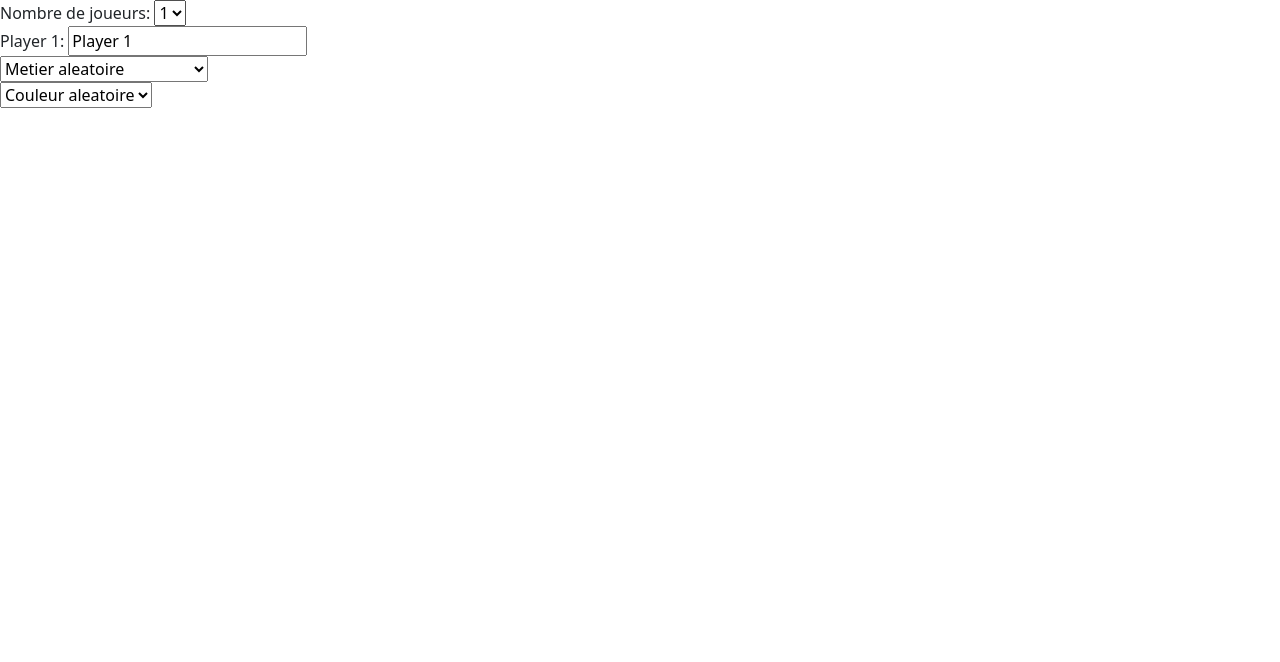
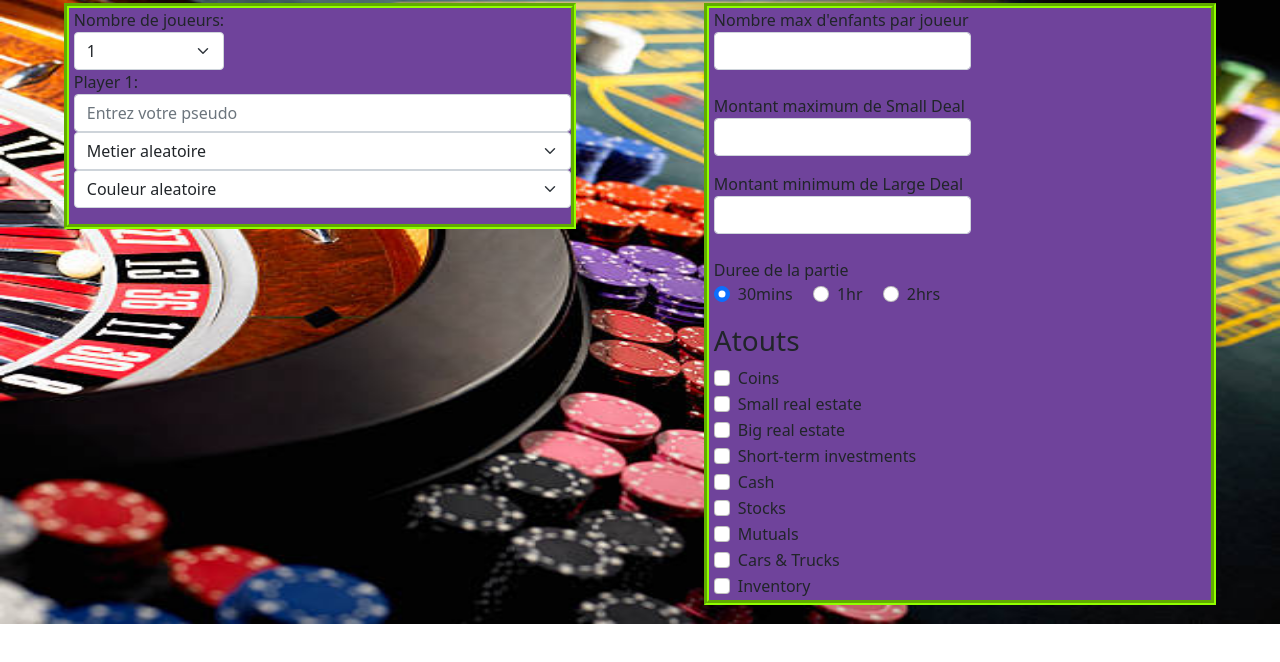
Before and after one commit to Sergecodes/blooming-game, a website built with webpack: page index.html in a window 1280 px wide. Built offline with nearby package versions, Linux system fonts and the light colour scheme.

Commit message:
Assets list (initial)

```diff
--- a/css/styles.css
+++ b/css/styles.css
@@ -1,9 +1,48 @@
+.page {
+	background-image: url('../img/bg3.jpg');
+	background-repeat: no-repeat;
+	background-size: 100% 39em;
+}
+
+.setup-forms-wrapper {
+	display: flex;
+	justify-content: space-around;
+}
+
+.player-setup-form,
+.game-setup-form {
+	border: 5px rgb(145, 255, 0) groove;
+	list-style-type: none;
+	background-color: #6f439b;
+	width: 40%;
+	height: max-content;
+	background-size: contain;
+	margin: .2rem auto;
+	padding-left: .3rem;
+	animation: slide 2s linear;
+}
+
+@keyframes slide {
+	0% {
+		transform: translate(0, -100%);
+	}
+	100% {
+		transform: translate(0, 0);
+	}
+}
+
 
 .job-select {
-  display: block;
+  	display: block;
 }
 
 .player-2-setup,
 .player-3-setup {
-  display: none;
+  	display: none;
 }
+
+/* .player-1-setup,
+.player-2-setup,
+.player-3-setup {
+	margin: 5px;
+} */
--- a/index.html
+++ b/index.html
@@ -9,11 +9,11 @@
 	<link rel="stylesheet" href="css/styles.css">
 </head>
 <body class="page">
-	<div>
-		<form>
+	<div class="setup-forms-wrapper">
+		<form class="player-setup-form">
 			<label>
 				<span>Nombre de joueurs:</span>
-				<select class="player-select">
+				<select class="player-select form-select">
 					<option class="player-select__option js-player-select__option" value="1" selected>1</option>
 					<option class="player-select__option js-player-select__option" value="2">2</option>
 					<option class="player-select__option js-player-select__option" value="3">3</option>
@@ -22,29 +22,85 @@
 
 			<div class="players-table js-players-table">
 				<!-- juste le premier joueur est visible par defaut (les autres ont display: none) -->
-				<div class="player-1-setup js-player-1-setup">
+				<div class="player-1-setup js-player-1-setup mb-3">
 					<span class="player-label__label">Player 1:</span>
-					<input type="text" value="Player 1">
+					<input class="form-control" type="text" placeholder="Entrez votre pseudo">
 					<!-- Ces select sont remplis avec le js -->
-					<select class="job-select js-job-select"></select>
-					<select class="color-select js-color-select"></select>
+					<select class="job-select js-job-select form-select"></select>
+					<select class="color-select js-color-select form-select"></select>
 				</div>
-				<div class="player-2-setup js-player-2-setup">
+				<div class="player-2-setup js-player-2-setup mb-3">
 					<span class="player-label__label">Player 2:</span>
-					<input type="text" value="Player 2">
+					<input class="form-control" type="text" placeholder="Entrez votre pseudo">
 
-					<select class="job-select js-job-select"></select>
-					<select class="color-select js-color-select"></select>
+					<select class="job-select js-job-select form-select"></select>
+					<select class="color-select js-color-select form-select"></select>
 				</div>
 				<div class="player-3-setup js-player-3-setup">
 					<span class="player-label__label">Player 3:</span>
-					<input type="text" value="Player 3">
+					<input class="form-control" type="text" placeholder="Entrez votre pseudo">
 					<!-- Ces select sont remplis avec le js -->
-					<select class="job-select js-job-select"></select>
-					<select class="color-select js-color-select"></select>
+					<select class="job-select js-job-select form-select"></select>
+					<select class="color-select js-color-select form-select"></select>
+				</div>
+			</div>
+		</form>
+
+		<form class="game-setup-form">
+			<div>
+				<div class="mb-3">
+					<label class="form-label">
+						Nombre max d'enfants par joueur
+						<input type="number" class="form-control">
+					</label>
+				</div>
+				<div class="mb-2">
+					<label class="form-label">
+						Montant maximum de Small Deal
+						<input type="number" class="form-control">
+					</label>
+				</div>
+				<div class="mb-3">
+					<label class="form-label">
+						Montant minimum de Large Deal
+						<input type="number" class="form-control">
+					</label>
+				</div>
+				<div class="mb-3">
+					<span class="d-block">Duree de la partie</span>
+					<div class="form-check form-check-inline">
+						<label class="form-check-label">
+							30mins
+							<input class="form-check-input" name="duration" type="radio" checked>
+						</label>
+					</div>
+					<div class="form-check form-check-inline">
+						<label class="form-check-label">
+							1hr
+							<input class="form-check-input" name="duration" type="radio">
+						</label>
+					</div>
+					<div class="form-check form-check-inline">
+						<label class="form-check-label">
+							2hrs
+							<input class="form-check-input" name="duration" type="radio">
+						</label>
+					</div>
 				</div>
 			</div>
 
+			<div class="assets-setup">
+				<p class="h3">Atouts</p>
+				<div class="assets-list js-assets-list">
+					<div class="form-check">
+						<label>
+							<span class="form-check-label">Coins</span>
+							<input class="form-check-input" type="checkbox">
+						</label>
+					</div>
+					<!-- les autres atouts sont generes par le js -->
+				</div>
+			</div>
 		</form>
 	</div>
 
--- a/js/classes/Party.js
+++ b/js/classes/Party.js
@@ -9,7 +9,7 @@ export default class Party {
     this.maxSmallDealAmount = maxSmallDealAmount;
     this.minLargeDealAmount = minLargeDealAmount;
     this.loanInterestPercentage = loanInterestPercentage;
-    this.duraiton = duration;
+    this.duration = duration;
     this.players = [];
     this.assets = [];
     this.expenses = [];
--- a/js/classes/Player.js
+++ b/js/classes/Player.js
@@ -3,9 +3,9 @@ import Party from './Party';
 
 // player's profession is randomly selected
 export default class Player {
-  constructor(pseudonym, playColour, profession, monthlyCashFlow, savingsAmount) {
+  constructor(name, playColour, profession, monthlyCashFlow, savingsAmount) {
     this.id = Party.getNewPlayerId();
-    this.pseudonym = pseudonym;
+    this.name = name;
     this.playColour = playColour;
     this.profession = profession;
     this.savingsAmount = savingsAmount;
--- a/js/pre-init.js
+++ b/js/pre-init.js
@@ -5,6 +5,7 @@
 import Profession from './classes/Profession';
 import {
   getProfessions,
+  generateAssets,
   generateJobSelectMenuOptions as genJobOptions,
   generateColorSelectMenuOptions as genColorOptions,
 
@@ -13,19 +14,18 @@ import {
 
 (function () {
   insertProfessionAndColorOptions();
+  generateAssets();
 
   let playerSelectOptions = document.getElementsByClassName("js-player-select__option");
-
   for (let i = 0; i < playerSelectOptions.length; i++) {
     let option = playerSelectOptions[i];
-    option.addEventListener("click", onClickOption);
+    option.addEventListener("click", onClickPlayerSelectOption);
   }
-
 
 })();
 
-
-function onClickOption(event) {
+/* fonction evoquee lorsque une option pour choisir le nombre de joueurs est clickee */
+function onClickPlayerSelectOption(event) {
   const newNumOfPlayers = parseInt(event.target.value, 10);
   let playersTable = document.querySelector('.js-players-table');
 
@@ -35,8 +35,6 @@ function onClickOption(event) {
     if (styles.getPropertyValue('display') === 'block')
       oldNumOfPlayers++;
   }
-
-  console.log(oldNumOfPlayers, newNumOfPlayers);
 
   if (oldNumOfPlayers === newNumOfPlayers) {
     return;
--- a/js/utils.js
+++ b/js/utils.js
@@ -1,23 +1,31 @@
 import Profession from './classes/Profession';
+import Asset from './classes/Asset';
+import Party from './classes/Party';
 
-
-const professionsAndSalaries = {
+const COLORS = ['red', 'blue', 'green', 'orange', 'white', 'pink', 'purple'];
+const PROFESSIONS_AND_SALARIES = {
   'Docteur': 500000,
   'Ingenieur': 400000,
   'Enseignant': 300000,
   'Infirmier': 50000,
   'Policier': 60000,
 };
-const colors = [
-  'red', 'blue', 'green',
-  'orange', 'white', 'pink',
-  'purple'
-];
+
+// const ASSETS = [
+//   new Asset()
+//   {
+//     name:
+//     type:
+//     description:
+//     cost:
+//     owner:
+//   }
+// ]
 
 export function getProfessions() {
   let professionsList = [];
-  for (const entry in professionsAndSalaries) {
-    professionsList.push(new Profession(entry, professionsAndSalaries[entry]));
+  for (const entry in PROFESSIONS_AND_SALARIES) {
+    professionsList.push(new Profession(entry, PROFESSIONS_AND_SALARIES[entry]));
   }
 
   return professionsList;
@@ -52,7 +60,7 @@ export function generateColorSelectMenuOptions(colorSelectMenu) {
 
   colorSelectMenu.appendChild(defaultOption);
 
-  for (let color of colors) {
+  for (let color of COLORS) {
     let option = document.createElement('option');
     // option.classList.add('color-select__option');
     option.value = color;
@@ -60,3 +68,44 @@ export function generateColorSelectMenuOptions(colorSelectMenu) {
     colorSelectMenu.appendChild(option);
   }
 }
+
+/* Generer la liste des atouts disponible */
+export function generateAssets() {
+  // initially, there is one asset in div.assets-list (see html)
+  let assetsList = document.querySelector('.js-assets-list');
+  const ASSET_NAMES = [
+    'Small real estate', 'Big real estate', "Short-term investments",
+    "Cash", 'Stocks', "Mutuals", "Cars & Trucks", "Inventory",
+  ];
+  // HTML Structure
+  /* <div class="form-check">
+    <label>
+      <span class="form-check-label">Coins</span>
+      <input class="form-check-input" type="checkbox">
+    </label>
+  </div>
+  */
+  for (let assetName of ASSET_NAMES) {
+    let div = document.createElement('div');
+    div.classList.add('form-check');
+
+    let label = document.createElement('label');
+    let span = document.createElement('span');
+    span.classList.add('form-check-label');
+    span.textContent = assetName;
+    label.appendChild(span);
+
+    let input = document.createElement('input');
+    input.type = "checkbox";
+    input.classList.add('form-check-input');
+    label.appendChild(input);
+    div.appendChild(label);
+    assetsList.append(div);
+  }
+
+}
+
+// Current assets: cash, accounts receivable, inventory(equipment), short-term investments, prepaid expenses
+// Fixed assets: cars and trucks, land, furniture, buildings, machinery
+//
+// => small real estate, big real estate, stocks, mutuals, cars & trucks, furniture, limited partnership, companies
```
Also changed, not shown: img/bg1.jpg (added), img/bg2.jpg (added), img/bg3.jpg (added).
